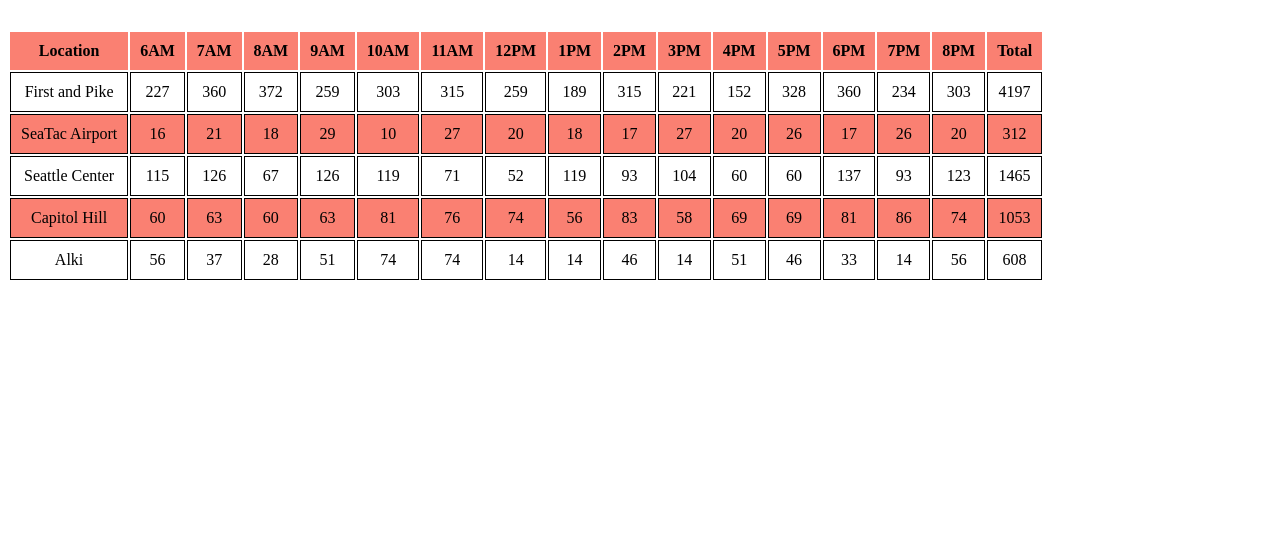
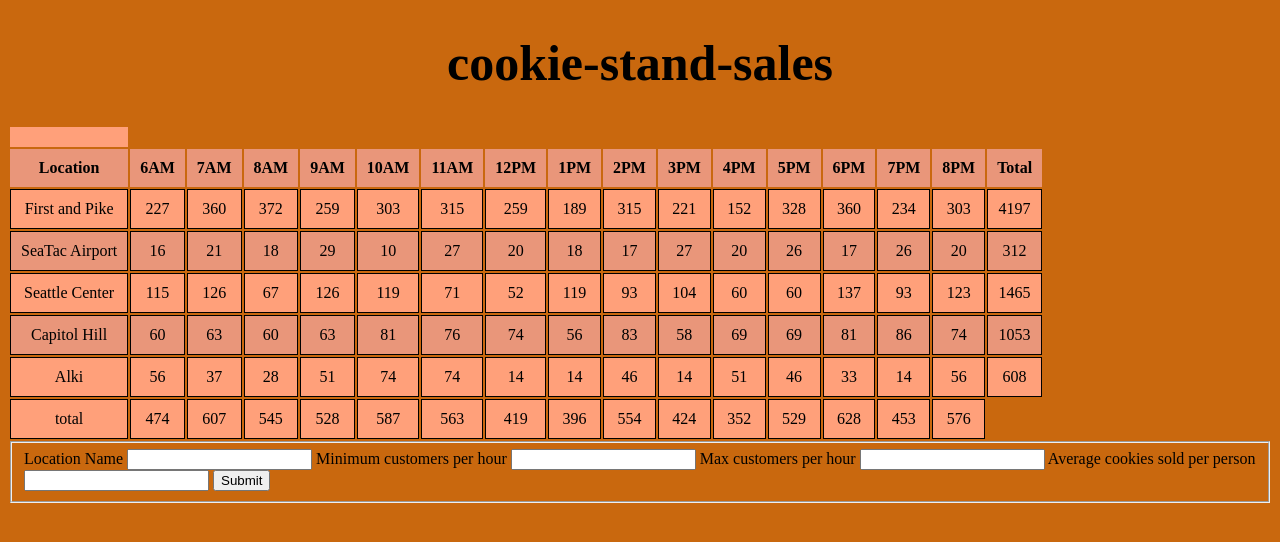
Before and after one commit to Freemans7/cookie-stand, a plain HTML site: page sales.html in a window 1280 px wide. Drawn offline with Linux system fonts and the light colour scheme.

Commit message:
Total and new row

```diff
--- a/constructor.js
+++ b/constructor.js
@@ -3,6 +3,16 @@
 
 var hours = ['6am', '7am', '8am', '9am', '10am', '11am', '12pm', '1pm', '2pm', '3pm',
   '4pm', '5pm', '6pm', '7pm', '8pm'];
+
+var stores =[
+
+  new Store('First and Pike', 23, 65, 6.3),
+  new Store('SeaTac Airport', 3, 24, 1.2),
+  new Store('Seattle Center', 11, 38, 3.7),
+  new Store('Capitol Hill', 20, 38, 2.3),
+  new Store('Alki', 2, 16, 4.6),
+];
+
 
 function Store(locationName, minCustomersPerHour, maxCustomersPerHour, avgCookiesPerSale) {
   this.locationName = locationName;
@@ -54,17 +64,43 @@ Store.prototype.render = function() {
   tr.appendChild(totalDailyCookies);
 };
 
+var addNewLocation = document.getElementById('myForm');
 
-var firstAndPike = new Store('First and Pike', 23, 65, 6.3);
-var seatacAirport = new Store('SeaTac Airport', 3, 24, 1.2);
-var seattleCenter = new Store('Seattle Center', 11, 38, 3.7);
-var capitolHill = new Store('Capitol Hill', 20, 38, 2.3);
-var alki = new Store('Alki', 2, 16, 4.6);
+function myFunction(event) {
+  console.log(event);
+  event.preventDefault();
+  var loc = event.target.loc.value;
+  var min = parseInt(event.target.min.value);
+  var max = parseInt(event.target.max.value);
+  var avg = parseInt(event.target.avg.value);
+  var newStore = new Store(loc, min, max, avg);
+  newStore.render();
+  stores.push(newStore);
+  addNewLocation.reset();
+}
+
+addNewLocation.addEventListener('submit', myFunction);
 
 
-//createTable();
-firstAndPike.render();
-seatacAirport.render();
-seattleCenter.render();
-capitolHill.render();
-alki.render();
+stores.forEach(function(store) {
+  store.render();
+});
+
+var row = document.createElement('tr');
+
+var totalPlaceHolder = document.createElement('td');
+totalPlaceHolder.textContent = 'total';
+row.appendChild(totalPlaceHolder);
+
+
+for(var i = 0; i < hours.length; i++) {
+var total = 0;
+  for(var j = 0; j < stores.length; j++) {
+    total += stores[j].cookiesEachHour[i];
+  }
+  var td = document.createElement('td');
+  td.textContent = total;
+  row.appendChild(td);
+}
+
+document.getElementById('tableFooter').appendChild(row);
--- a/sales.html
+++ b/sales.html
@@ -8,6 +8,7 @@
     <title>Document</title>
 </head>
 <body>
+    <h1>cookie-stand-sales</h1>
     <div class='dataView'>
         <table>
             <th>
@@ -37,6 +38,19 @@
             </tfoot>
         </table>
     </div>
+    <form id="myForm">
+    <fieldset>
+        <label for='loc'>Location Name</label>
+        <input name='loc' type='text'></input>
+        <label for='max'>Minimum customers per hour</label>
+        <input name='max' type='number'></input>
+        <label for='min'>Max customers per hour</label>
+        <input name='min' type='number'></input>
+        <label for='avg'>Average cookies sold per person</label>
+        <input name='avg' type='number'></input>
+        <button type='submit'>Submit</button>
+        </fieldset>
+        </form>
     <script src="constructor.js"></script>
 </body>
 </html>
--- a/styles.css
+++ b/styles.css
@@ -1,10 +1,21 @@
+h1 {
+  text-align: center;
+  font-size: 50px;
+}
+body {
+  background-color: rgb(201, 104, 14);
+}
 td {
   text-align: center;
   padding: 10px;
-  border: 1px solid
+  border: 1px solid;
 }
-tr:nth-child(even) {background: rgb(250, 128, 114)}
-
+tr:nth-child(even) {
+  background: rgb(233, 150, 122);
+}
+tr:nth-child(odd) {
+  background: rgb(255, 160, 122);
+}
 th {
   padding: 10px;
 }
```
